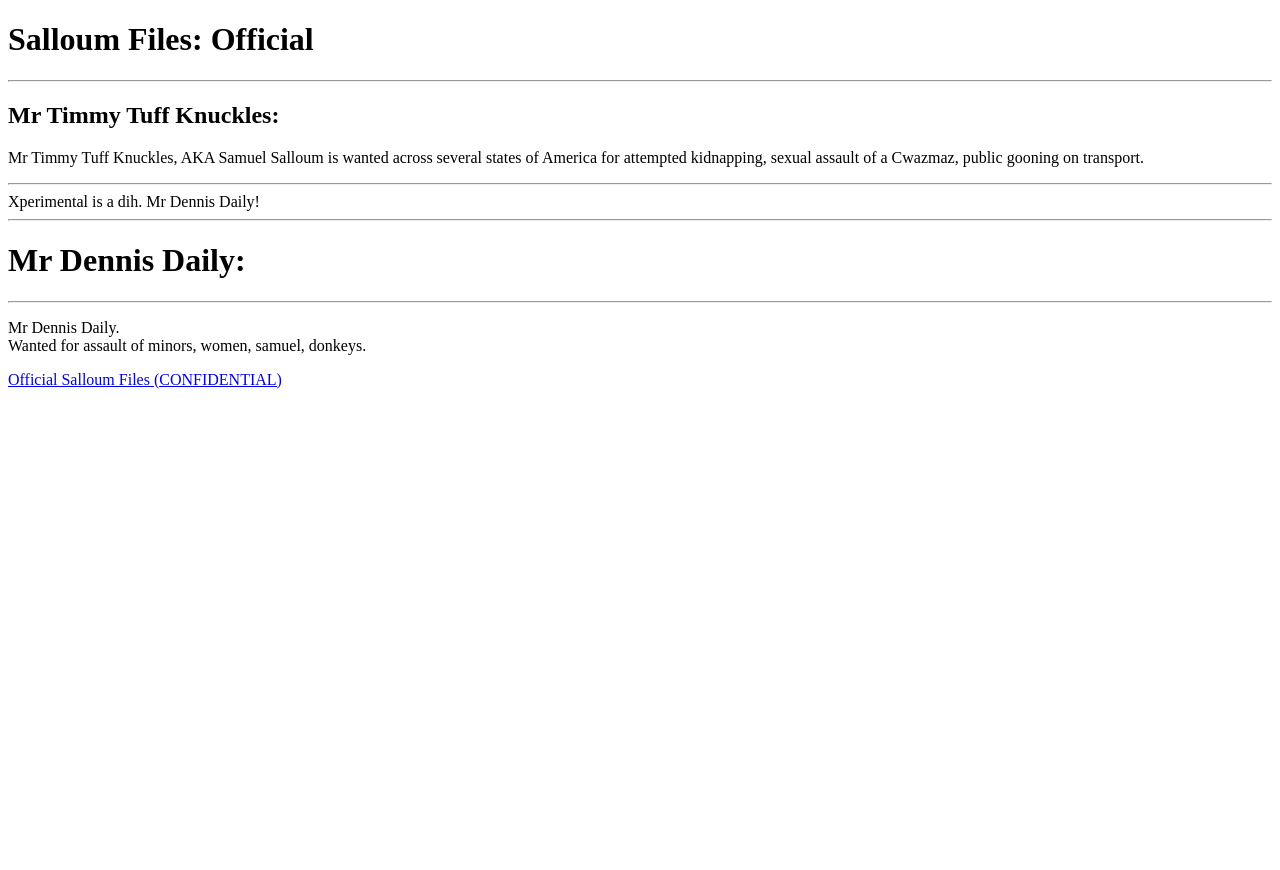
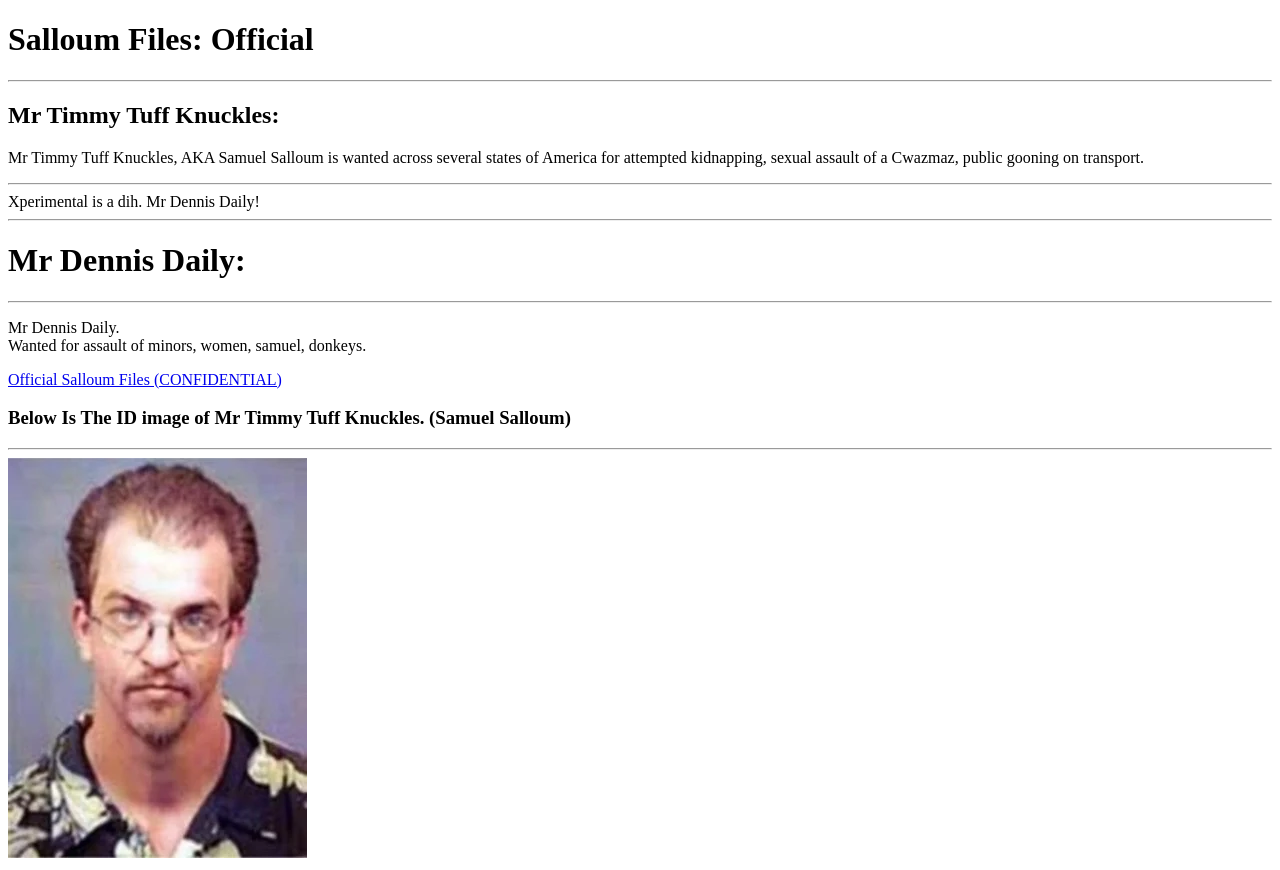
Before and after one commit to TruffleDevVR/Tummy-Tuff-Knuckels, a plain HTML site: page index.html in a window 1280 px wide. Before the commit the page ends 800 px from the top, so only its background shows below. Drawn offline with Linux system fonts and the light colour scheme.

Commit message:
Add files via upload

```diff
--- a/index.html
+++ b/index.html
@@ -20,5 +20,10 @@
     <p>Mr Dennis Daily.<br>
     Wanted for assault of minors, women, samuel, donkeys.</p>
     <a href="https://www.fbi.gov/wanted/fugitives">Official Salloum Files (CONFIDENTIAL)</a>
+
+    <h3>Below Is The ID image of Mr Timmy Tuff Knuckles. (Samuel Salloum)</h3>
+    <hr>
+    <img src="./assets/images/preview.jpg">
+
 </body>
 </html>
```
Also changed, not shown: assets/images/preview.jpg (added).
